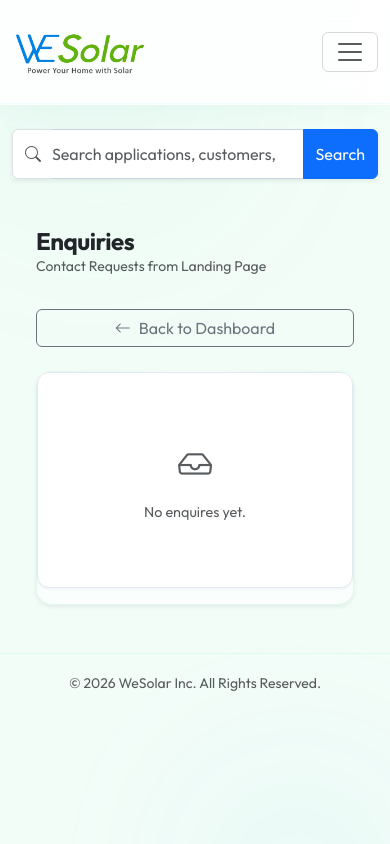
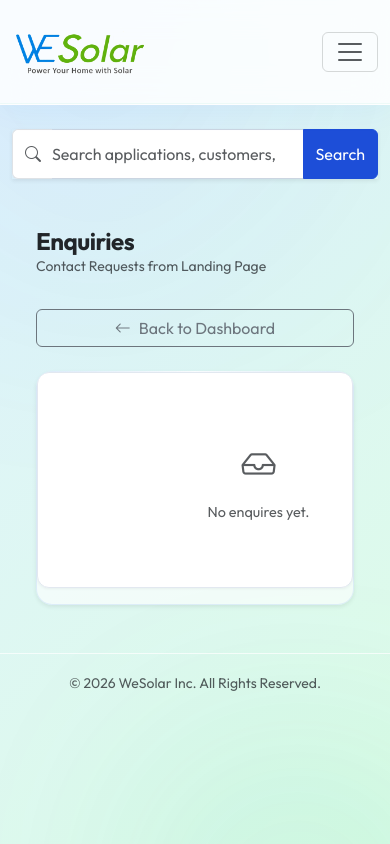
Before and after one commit to phanindrauddagiri05-ops/wesolar, a Django app: page /enquiry/list/ in a window 390 px wide. Run offline with Django 5.2, Linux system fonts and the light colour scheme; the visitor is signed in with stand-in values (Sample User, id 1); data that the repository does not hold is empty.

Commit message:
updated the ui and make changes

```diff
--- a/static/css/modern_theme.css
+++ b/static/css/modern_theme.css
@@ -5,41 +5,34 @@
 @import url('https://fonts.googleapis.com/css2?family=Outfit:wght@300;400;500;600;700&display=swap');
 
 :root {
-    /* Color Palette - Premium Solar (Vibrant Green & Electric Blue) */
-    --solar-bg: #f3fdf8;
-    /* Slightly deeper mint background for better card contrast */
-    --solar-card: rgba(255, 255, 255, 0.85);
-    /* More transparent for glass effect */
-    --solar-border: rgba(209, 250, 229, 0.6);
-    /* Frosted emerald border */
+    /* Color Palette - Premium Ultra-Aesthetic (Blue & Emerald Green) */
+    --solar-bg: #eef2f6;
+    /* Fallback */
+    --solar-card: rgba(255, 255, 255, 0.65);
+    /* More transparent for frosted glass */
+    --solar-border: rgba(255, 255, 255, 0.7);
 
     --text-primary: #0f172a;
-    /* Slate 900 for high contrast text */
     --text-secondary: #334155;
-    /* Slate 700 */
 
-    --accent-primary: #10b981;
-    /* Vibrant Emerald Green */
-    --accent-secondary: #0ea5e9;
-    /* Electric Sky Blue */
-    --accent-gold: #f59e0b;
-    /* Golden Amber for highlights */
+    --accent-primary: #1d4ed8;
+    /* Vibrant Royal Blue */
+    --accent-secondary: #059669;
+    /* Rich Emerald Green */
+    --accent-gold: #fbbf24;
 
     /* Gradients */
-    --gradient-primary: linear-gradient(135deg, #10b981 0%, #0ea5e9 100%);
-    /* Vivid Green to Electric Blue */
-    --gradient-secondary: linear-gradient(135deg, #0ea5e9 0%, #3b82f6 100%);
-    /* Flowing Blue */
-    --gradient-header: linear-gradient(90deg, rgba(255, 255, 255, 0.9) 0%, rgba(236, 253, 245, 0.9) 100%);
-    --gradient-gold: linear-gradient(135deg, #34d399 0%, #10b981 100%);
+    --gradient-primary: linear-gradient(135deg, #1d4ed8 0%, #059669 100%);
+    --gradient-secondary: linear-gradient(135deg, #0284c7 0%, #10b981 100%);
+    --gradient-header: linear-gradient(90deg, rgba(255, 255, 255, 0.95) 0%, rgba(241, 245, 249, 0.95) 100%);
+    --gradient-gold: linear-gradient(135deg, #3b82f6 0%, #1d4ed8 100%);
 
     /* Effects */
-    --glass-blur: blur(24px);
-    --box-shadow: 0 8px 32px 0 rgba(16, 185, 129, 0.07);
-    --box-shadow-hover: 0 16px 40px 0 rgba(16, 185, 129, 0.15);
-    --box-shadow-lg: 0 20px 40px -5px rgba(16, 185, 129, 0.12), 0 10px 20px -5px rgba(16, 185, 129, 0.08);
-    --transition: all 0.4s cubic-bezier(0.175, 0.885, 0.32, 1.275);
-    /* Bouncy transition */
+    --glass-blur: blur(30px);
+    --box-shadow: 0 10px 40px -10px rgba(29, 78, 216, 0.15);
+    --box-shadow-hover: 0 20px 40px -10px rgba(29, 78, 216, 0.25);
+    --box-shadow-lg: 0 25px 50px -12px rgba(29, 78, 216, 0.2);
+    --transition: all 0.4s cubic-bezier(0.16, 1, 0.3, 1);
 }
 
 /* =========================================
@@ -122,40 +115,40 @@
    ========================================= */
 body {
     font-family: 'Outfit', sans-serif;
-    background-color: var(--solar-bg);
+    background: linear-gradient(135deg, #e0f2fe 0%, #dcfce7 100%);
     color: var(--text-primary);
     min-height: 100vh;
     position: relative;
     overflow-x: hidden;
+    background-attachment: fixed;
 }
 
-/* Highly attractive animated glowing background orbs */
 body::before,
 body::after {
     content: '';
     position: fixed;
-    width: 60vw;
-    height: 60vw;
-    max-width: 800px;
-    max-height: 800px;
+    width: 70vw;
+    height: 70vw;
+    max-width: 900px;
+    max-height: 900px;
     border-radius: 50%;
-    filter: blur(120px);
+    filter: blur(140px);
     z-index: -1;
-    opacity: 0.45;
+    opacity: 0.65;
     animation: orbFloat 25s ease-in-out infinite alternate;
     pointer-events: none;
 }
 
 body::before {
-    background: radial-gradient(circle, rgba(16, 185, 129, 0.5) 0%, rgba(16, 185, 129, 0) 70%);
-    top: -10%;
-    left: -10%;
+    background: radial-gradient(circle, rgba(37, 99, 235, 0.8) 0%, rgba(37, 99, 235, 0) 70%);
+    top: -15%;
+    left: -15%;
 }
 
 body::after {
-    background: radial-gradient(circle, rgba(14, 165, 233, 0.5) 0%, rgba(14, 165, 233, 0) 70%);
-    bottom: -10%;
-    right: -10%;
+    background: radial-gradient(circle, rgba(16, 185, 129, 0.8) 0%, rgba(16, 185, 129, 0) 70%);
+    bottom: -15%;
+    right: -15%;
     animation-delay: -12.5s;
 }
 
@@ -299,7 +307,7 @@ a {
     -webkit-backdrop-filter: blur(16px);
     border-bottom: 1px solid rgba(255, 255, 255, 0.6);
     padding: 1rem 0;
-    box-shadow: 0 4px 30px rgba(16, 185, 129, 0.05), inset 0 -1px 0 0 rgba(14, 165, 233, 0.05);
+    box-shadow: 0 4px 30px rgba(37, 99, 235, 0.05), inset 0 -1px 0 0 rgba(16, 185, 129, 0.05);
 }
 
 .navbar-brand {
@@ -417,7 +425,7 @@ a {
     background: rgba(255, 255, 255, 0.6);
     border-radius: 16px;
     padding: 1px;
-    box-shadow: inset 0 0 0 1px rgba(16, 185, 129, 0.1);
+    box-shadow: inset 0 0 0 1px rgba(37, 99, 235, 0.1);
     overflow: hidden;
 }
 
@@ -569,31 +576,64 @@ a {
     }
 
     .table td {
-        display: flex;
-        justify-content: space-between;
-        align-items: center;
+        display: block;
         text-align: right;
-        padding: 0.5rem 0;
+        padding: 0.75rem 0 0.75rem 45%;
+        position: relative;
         border: none;
         border-bottom: 1px solid #f1f5f9;
         font-size: 0.9rem;
+        min-height: 3.5rem;
+        /* Ensure enough height even if content is small */
     }
 
     .table td:last-child {
         border-bottom: none;
-        justify-content: flex-end;
-        gap: 0.5rem;
         margin-top: 0.5rem;
+        padding-bottom: 1rem;
     }
 
     .table td:before {
         content: attr(data-label);
+        position: absolute;
+        left: 0;
+        top: 0.75rem;
+        width: 40%;
+        text-align: left;
         font-weight: 600;
         color: var(--text-secondary);
-        text-align: left;
-        margin-right: 1rem;
         font-size: 0.85rem;
         text-transform: uppercase;
+        white-space: normal;
+        overflow-wrap: break-word;
+    }
+
+    /* Perfect mobile alignment for action buttons */
+    .table td[data-label="Actions"] {
+        display: flex;
+        justify-content: center;
+        /* Center buttons perfectly */
+        align-items: center;
+        flex-wrap: nowrap;
+        gap: 0.5rem;
+        padding-left: 0;
+        /* Remove left padding to give full width */
+        padding-top: 1.25rem;
+        padding-bottom: 0.5rem;
+        overflow-x: auto;
+    }
+
+    .table td[data-label="Actions"]::before {
+        display: none;
+        /* Hide the word 'ACTIONS' to maximize button space */
+    }
+
+    .table td[data-label="Actions"] .btn {
+        padding: 0.4rem 0.75rem;
+        font-size: 0.85rem;
+        white-space: nowrap;
+        margin: 0 !important;
+        /* overrides any inline margins like me-1 */
     }
 
     /* Adjust avatar size */
@@ -624,3 +664,29 @@ a {
         padding-left: 0 !important;
     }
 }
+
+/* =========================================
+   BOOTSTRAP OVERRIDES
+   ========================================= */
+.text-primary {
+    color: var(--accent-primary) !important;
+}
+
+.bg-primary {
+    background-color: var(--accent-primary) !important;
+}
+
+.btn-primary {
+    background-color: var(--accent-primary) !important;
+    border-color: var(--accent-primary) !important;
+    color: white !important;
+    transition: var(--transition);
+}
+
+.btn-primary:hover {
+    background-color: #1d4ed8 !important;
+    /* Darker Blue */
+    border-color: #1d4ed8 !important;
+    box-shadow: 0 4px 12px rgba(37, 99, 235, 0.2);
+    transform: translateY(-2px);
+}
--- a/templates/solar/dashboard.html
+++ b/templates/solar/dashboard.html
@@ -65,8 +65,7 @@
                             <div class="d-flex flex-column">
                                 <span class="fw-bold text-dark fs-6">{{ item.customer_name }}</span>
                                 <small class="text-info-emphasis">SC: {{ item.sc_no }}</small>
-                                <small class="text-muted"><i class="bi bi-shield-lock me-1"></i>ID: {{
-                                    item.masked_aadhar }}</small>
+                                <small class="text-muted"><i class="bi bi-shield-lock me-1"></i>ID: {{item.masked_aadhar }}</small>
                             </div>
                         </td>
 
@@ -113,8 +112,7 @@
                             {% if item.bank_details %}
                             <div class="p-2 rounded bg-light border-start border-success border-4 shadow-sm"
                                 style="max-width: 180px;">
-                                <small class="d-block text-truncate text-secondary"><strong>UTR:</strong> {{
-                                    item.bank_details.first_loan_utr }}</small>
+                                <small class="d-block text-truncate text-secondary"><strong>UTR:</strong> {{item.bank_details.first_loan_utr }}</small>
                                 <small class="d-block text-success fw-bold">₹{{ item.bank_details.first_loan_amount
                                     }}</small>
                             </div>
--- a/templates/solar/new_installation_form.html
+++ b/templates/solar/new_installation_form.html
@@ -315,12 +315,12 @@
                         </div>
                     </div>
 
-                    <div class="d-grid gap-2 mt-3">
-                        <button type="submit" class="btn btn-premium btn-lg shadow hover-lift fw-bold" id="submit_btn"
+                    <div class="d-grid gap-2 mt-3 mx-auto" style="max-width: 400px;">
+                        <button type="submit" class="btn btn-premium shadow hover-lift fw-bold" id="submit_btn"
                             disabled>
                             <i class="bi bi-send-fill me-2"></i> Submit Installation Report
                         </button>
-                        <a href="{% url 'dashboard' %}" class="btn btn-light btn-lg border">Cancel</a>
+                        <a href="{% url 'dashboard' %}" class="btn btn-light border rounded-pill">Cancel</a>
                     </div>
                 </form>
             </div>
```
Also changed, not shown: other parts of static/css/modern_theme.css (+30 -16 lines), templates/solar/office_dashboard.html (+5 -10 lines), templates/solar/pending_approvals.html (+3 -6 lines), templates/solar/site_detail.html (+39 -109 lines).
